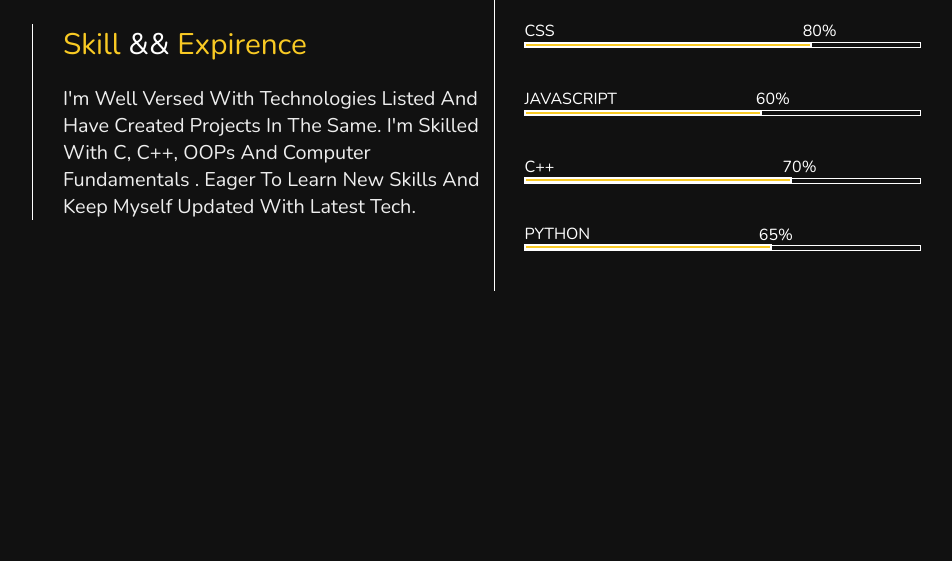
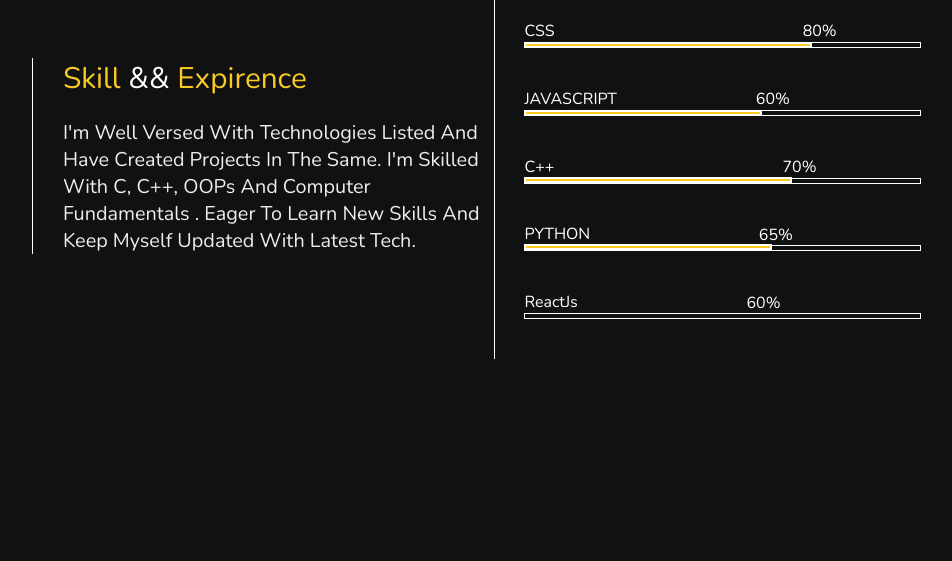
Before and after one commit to raisatwik4/MyPortfolio, a website: page index.html in a window 1280 px wide. Shown: the part 1980-2541 px from the top of the page, without its empty margins (315-1267 px from the left). Drawn offline with nearby package versions, Linux system fonts and the light colour scheme; a web font is replaced by a local one.

Commit message:
Update index.html

```diff
--- a/index.html
+++ b/index.html
@@ -81,7 +81,7 @@
             <div class="name1">JAVASCRIPT<span id="percent3">60%</span></div><div class="skill"><div class="skillj"></div></div>
             <div class="name1">C++<span id="percent4">70%</span></div><div class="skill"><div class="skillcp"></div></div>
             <div class="name1">PYTHON<span id="percent5">65%</span></div><div class="skill"><div class="skillp"></div></div>
-
+             <div class="name1">ReactJs<span id="percent5">60%</span></div><div class="skill"><div class="skillp"></div></div>
 
            </div>
       </div>
```
